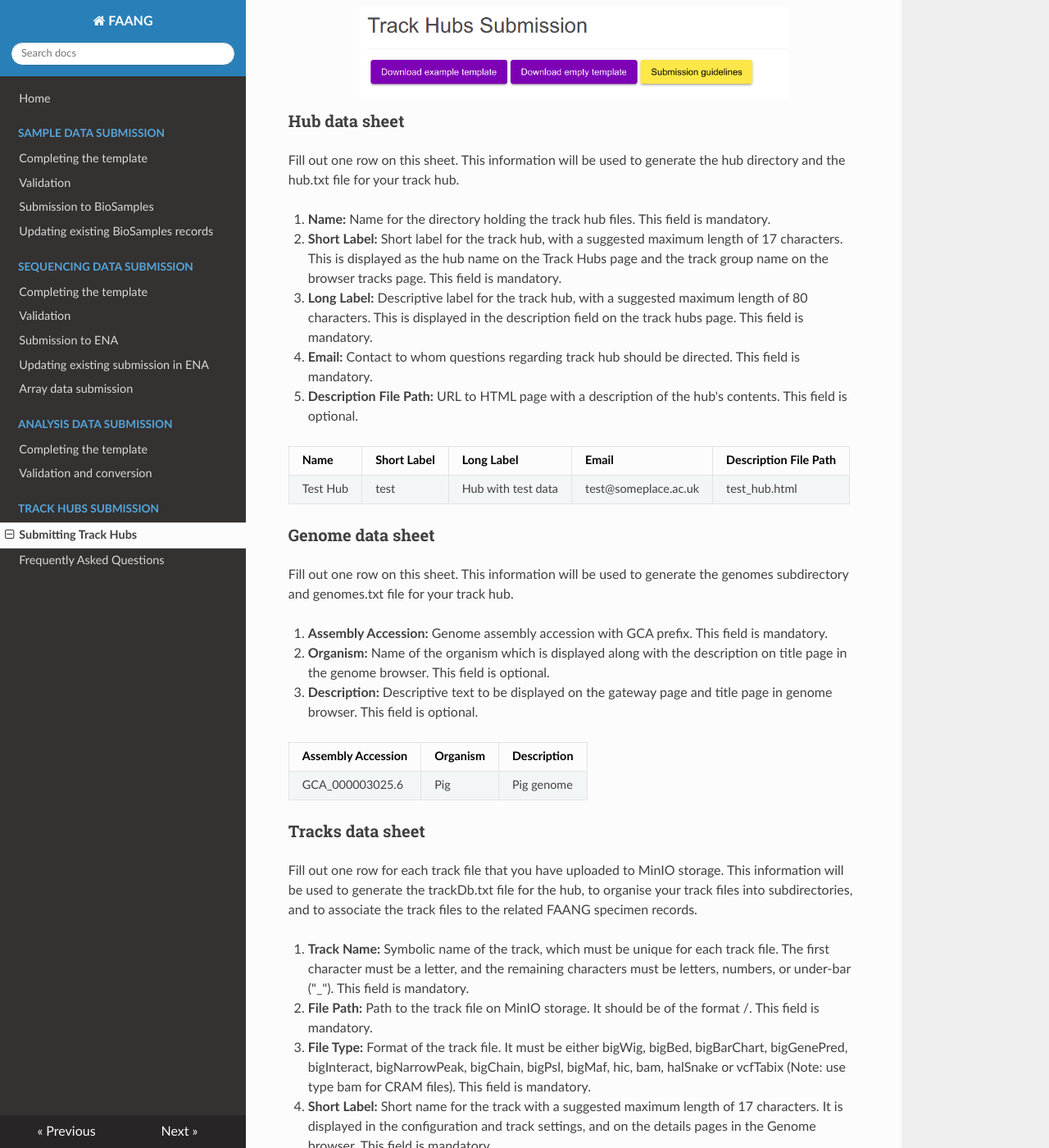
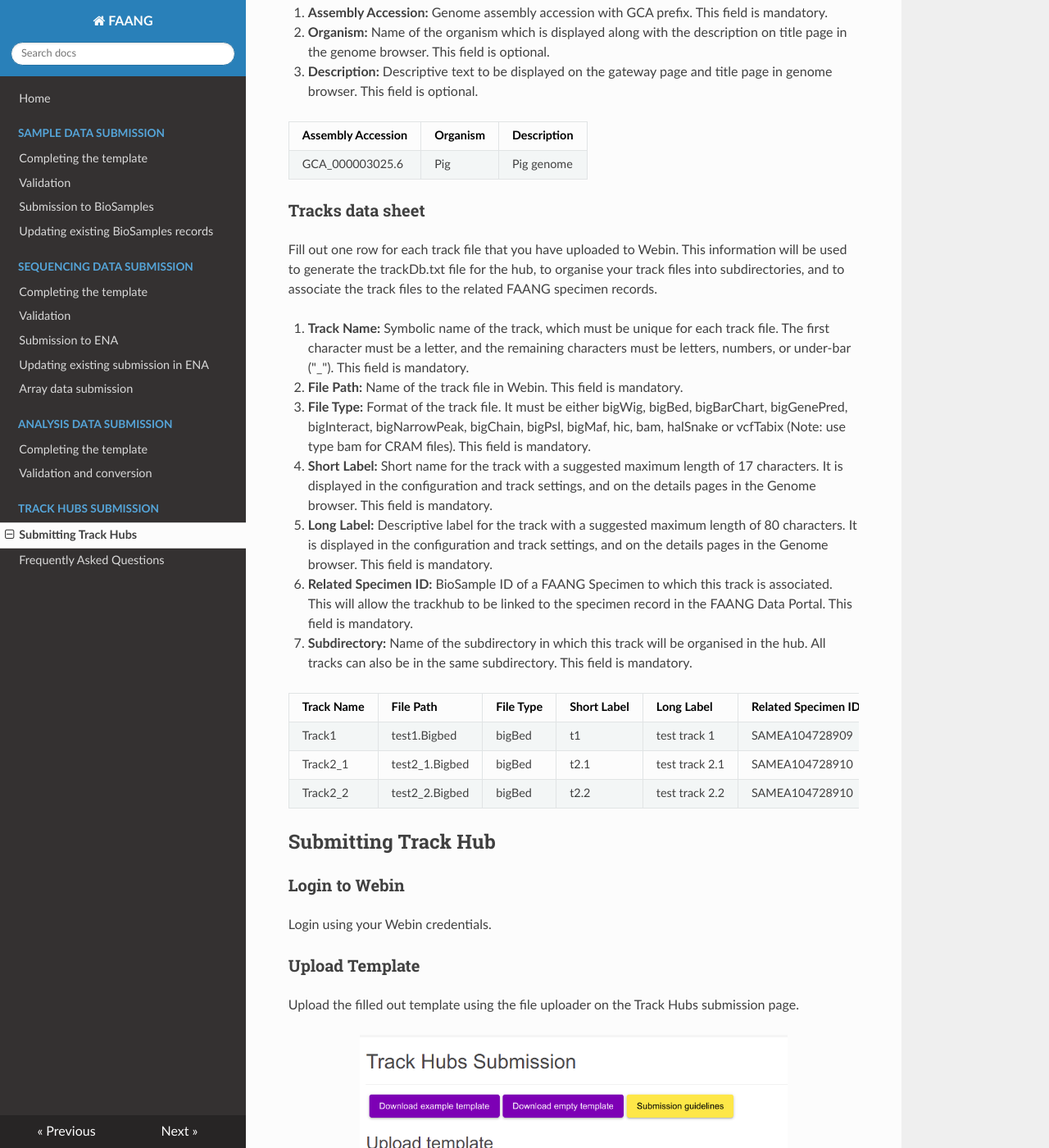
Before and after one commit to FAANG/dcc-documentation, an MkDocs documentation site: the page built from docs/trackhubs/trackhubs_submission.md, in a window 1280 px wide and 1400 px high, scrolled down 1079 px. Shown: the whole window at 82% size. Built offline with MkDocs 1.6.1, drawn with Linux system fonts in a browser that asks for light colours; nearby versions of some CDN libraries; some of the changed text lies outside the part shown.

Commit message:
update documentation

```diff
--- a/docs/trackhubs/trackhubs_submission.md
+++ b/docs/trackhubs/trackhubs_submission.md
@@ -1,17 +1,6 @@
 ## Uploading Track Files
 
-* Login to MinIO browser [http://45.88.81.38/](http://45.88.81.38/). Please contact [faang-dcc@ebi.ac.uk](mailto:faang-dcc@ebi.ac.uk) for the MinIO login credentials.
-
-<p style="text-align: center; margin: 15px 0;">
-  <img src="../../img/minio_login.png" width="65%" />
-</p>
-
-* Create a bucket with the desired track hub name.
-* Upload all your track files to the bucket. The track files must be formatted in one of the compressed binary index formats supported by Genome Browsers: bigWig, bigBed, bigGenePred, bigChain, bigNarrowPeak, bigBarChart, bigInteract, bigPsl, bigMaf, hic, BAM, CRAM, HAL or VCF.
-
-<p style="text-align: center; margin: 15px 0;">
-  <img src="../../img/minio_upload.png" width="100%" />
-</p>
+Upload all track files to your Webin FTP area.
 
 ## Filling the template
 
@@ -25,7 +14,7 @@
 
 Fill out one row on this sheet. This information will be used to generate the hub directory and the hub.txt file for your track hub.
 
-1. **Name:** Name for the directory holding the track hub files. This field is mandatory.
+1. **Name:** Name of your trackhub directory. This field is mandatory.
 2. **Short Label:** Short label for the track hub, with a suggested maximum length of 17 characters. This is displayed as the hub name on the Track Hubs page and the track group name on the browser tracks page. This field is mandatory.
 3. **Long Label:** Descriptive label for the track hub, with a suggested maximum length of 80 characters. This is displayed in the description field on the track hubs page. This field is mandatory.
 4. **Email:** Contact to whom questions regarding track hub should be directed. This field is mandatory.
@@ -49,10 +38,10 @@
 
 ### Tracks data sheet
 
-Fill out one row for each track file that you have uploaded to MinIO storage. This information will be used to generate the trackDb.txt file for the hub, to organise your track files into subdirectories, and to associate the track files to the related FAANG specimen records.
+Fill out one row for each track file that you have uploaded to Webin. This information will be used to generate the trackDb.txt file for the hub, to organise your track files into subdirectories, and to associate the track files to the related FAANG specimen records.
 
 1. **Track Name:** Symbolic name of the track, which must be unique for each track file. The first character must be a letter, and the remaining characters must be letters, numbers, or under-bar ("_"). This field is mandatory.
-2. **File Path:** Path to the track file on MinIO storage. It should be of the format <BUCKET_NAME>/<FILE_NAME>. This field is mandatory.
+2. **File Path:** Name of the track file in Webin. This field is mandatory.
 3. **File Type:** Format of the track file. It must be either bigWig, bigBed, bigBarChart, bigGenePred, bigInteract, bigNarrowPeak, bigChain, bigPsl, bigMaf, hic, bam, halSnake or vcfTabix (Note: use type bam for CRAM files).  This field is mandatory.
 4. **Short Label:** Short name for the track with a suggested maximum length of 17 characters. It is displayed in the configuration and track settings, and on the details pages in the Genome browser. This field is mandatory.
 5. **Long Label:** Descriptive label for the track with a suggested maximum length of 80 characters. It is displayed in the configuration and track settings, and on the details pages in the Genome browser. This field is mandatory.
@@ -61,11 +50,15 @@
 
 **Track Name** | **File Path** | **File Type** | **Short Label** | **Long Label** | **Related Specimen ID** | **Subdirectory**
 ------------ | ------------- | ------------ | ------------ | ------------ | ------------ | ------------
-Track1 | test-hub/test1.Bigbed | bigBed | t1 | test track 1 | SAMEA104728909 | sub_dir1
-Track2_1 | test-hub/test2_1.Bigbed | bigBed | t2.1 | test track 2.1 | SAMEA104728910 | sub_dir2
-Track2_2 | test-hub/test2_2.Bigbed | bigBed | t2.2 | test track 2.2 | SAMEA104728910 | sub_dir2
+Track1 | test1.Bigbed | bigBed | t1 | test track 1 | SAMEA104728909 | sub_dir1
+Track2_1 | test2_1.Bigbed | bigBed | t2.1 | test track 2.1 | SAMEA104728910 | sub_dir2
+Track2_2 | test2_2.Bigbed | bigBed | t2.2 | test track 2.2 | SAMEA104728910 | sub_dir2
 
 ## Submitting Track Hub
+
+### Login to Webin
+
+Login using your Webin credentials.
 
 ### Upload Template
 
```
